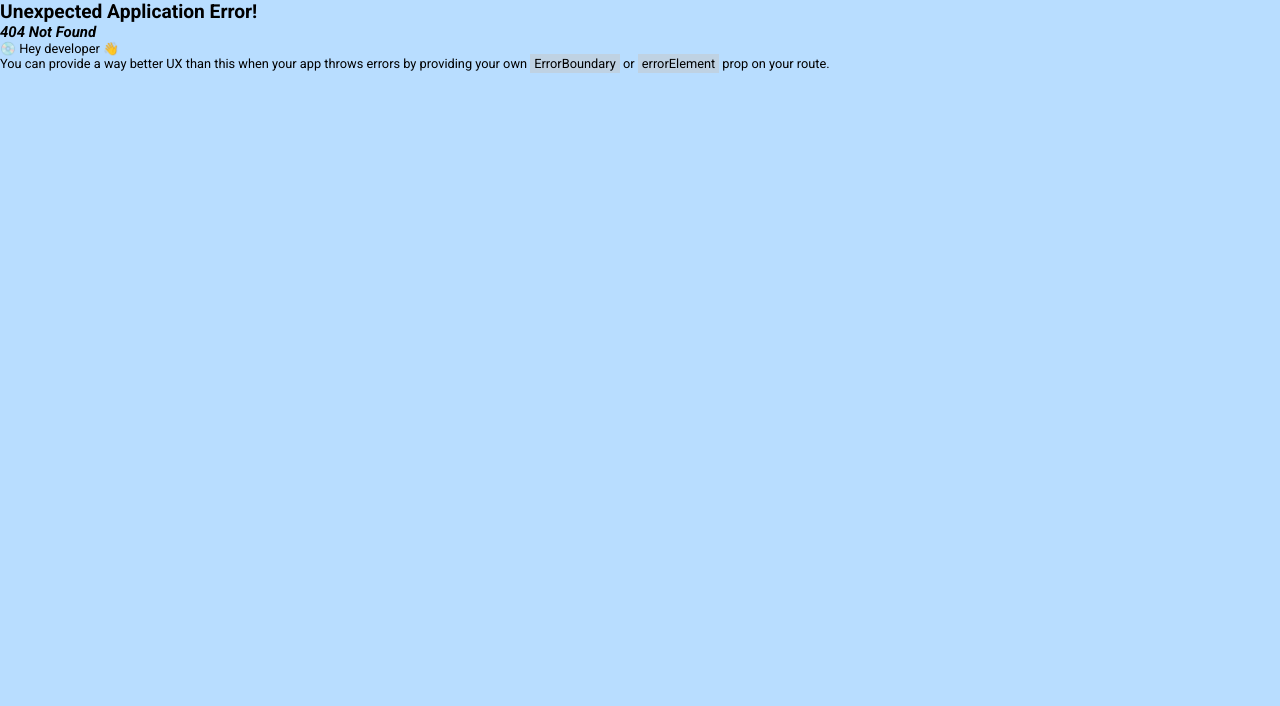
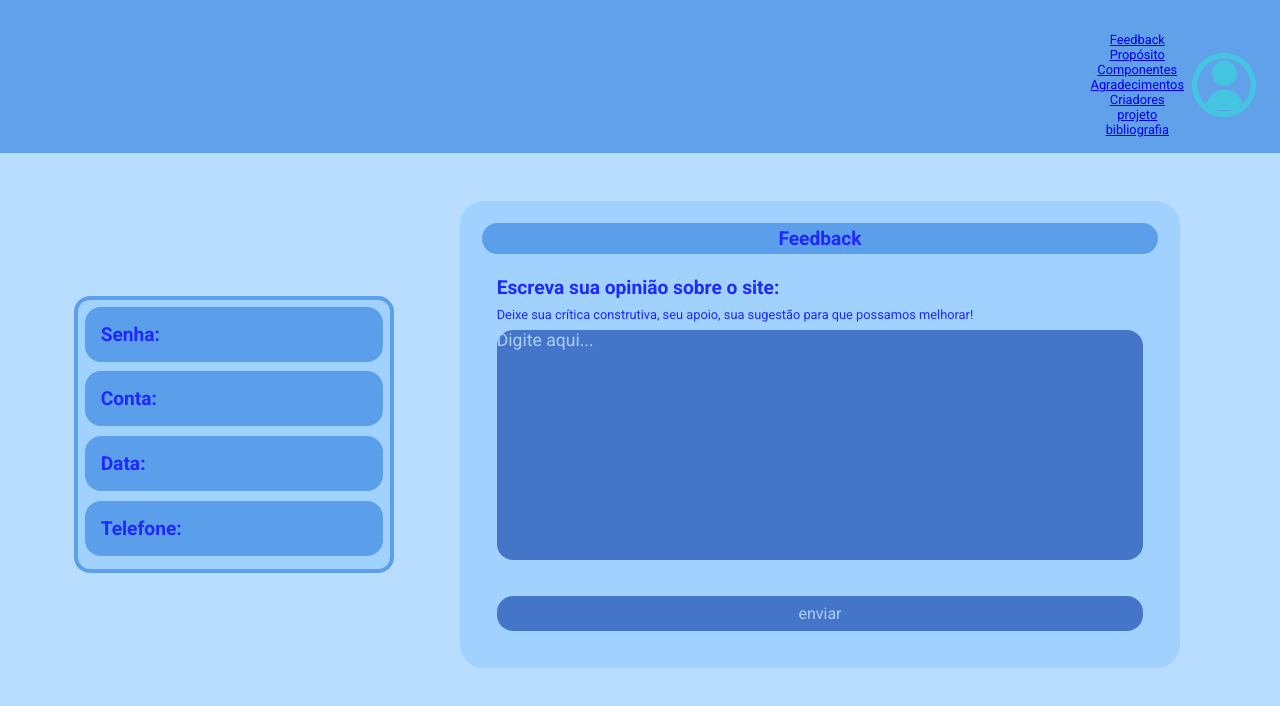
Before and after one commit to Rip-V4SH/smart_lock, a React (Vite) app: page /feedback in a window 1280 px wide. Before the commit this address had no page. Shown: the top 706 px of the page. Built offline with nearby package versions, Linux system fonts and the light colour scheme.

Commit message:
[fixes2]

```diff
--- a/src/components/Menu.jsx
+++ b/src/components/Menu.jsx
@@ -4,34 +4,45 @@ import comp from '../assets/menu/componentes.svg'
 import cria from '../assets/menu/criadores.svg'
 import agradece from '../assets/menu/agradecimentos.svg'
 import projeto from '../assets/menu/projeto.svg'
+import bio from '../assets/menu/bio.svg'
 
 export default function Menu() {
   return (
     <div>
 
-        <a>
+        <a href='/feedback'>
             <img src={config} alt="engrenagem" />
             <p>Feedback</p>
         </a>
 
-        <a>
+        <a href='/proposito'>
             <img src={prop} alt="Propósito" />
             <p>Propósito</p>
         </a>
 
-        <a>
+        <a href='/materiais'>
             <img src={comp} alt="Componentes" />
             <p>Componentes</p>
         </a>
 
-        <a>
+        <a href='/agradecimentos'>
             <img src={agradece} alt="Agradecimentos" />
             <p>Agradecimentos</p>
         </a>
 
-        <a>
+        <a href='/criadores'>
             <img src={cria} alt="Criadores" />
             <p>Criadores</p>
+        </a>
+
+        <a href='/projeto'>
+            <img src={projeto} alt="projeto" />
+            <p>projeto</p>
+        </a>
+
+        <a href='/bibliografia'>
+            <img src={bio} alt="bibliografia" />
+            <p>bibliografia</p>
         </a>
 
     </div>
--- a/src/pages/Agradecimentos.jsx
+++ b/src/pages/Agradecimentos.jsx
@@ -9,18 +9,15 @@ import { CylinderContainer3 } from './Agradecimentos.styles'
 import { CylinderContainer4 } from "./Agradecimentos.styles"
 import { BarraContainer } from "./Barra.styles"
 
+import Menu from "../components/Menu"
+
 export function Agradecimentos() {
   return (
     <section>
         <BarraContainer>
           <header>
             <h1>Agradecimentos</h1>
-            <img src={config} alt="" />
-            <img src={propositos} alt="" />
-            <img src={componentes} alt="" />
-            <img src={agradecimentos} alt="" />
-            <img src={criadores} alt="" />
-            <img src={bio} alt="" />
+            <Menu />
           </header>
         </BarraContainer>
 
--- a/src/pages/Bibliografia.jsx
+++ b/src/pages/Bibliografia.jsx
@@ -7,18 +7,15 @@ import criadores from '../assets/menu/criadores.svg'
 import { BarraContainer } from "./Barra.styles"
 import { BioContainer, BioResponsivity } from './Bibliografia.styles'
 
+import Menu from "../components/Menu"
+
 export default function Bibliografia() {
   return (
     <section>
         <BarraContainer>
         <header>
-        <h1>Referências bibliográficas</h1>
-            <img src={config} alt="" />
-            <img src={proposito} alt="" />
-            <img src={componentes} alt="" />
-            <img src={agradecimentos} alt="" />
-            <img src={projeto} alt="" />
-            <img src={criadores} alt="" />
+          <h1>Referências bibliográficas</h1>
+          <Menu />
         </header>
         </BarraContainer>
         <BioResponsivity>
--- a/src/pages/Criadores.jsx
+++ b/src/pages/Criadores.jsx
@@ -8,18 +8,15 @@ import image2 from "../assets/materiais/image2.svg"
 import { BarraContainer } from "./Barra.styles"
 import { CardsContainer3, CardsResponsivity } from './Criadores.styles'
 
+import Menu from "../components/Menu"
+
 export function Criadores() {
   return (
     <section>
         <BarraContainer>
           <header>
             <h1>Desenvolvedores</h1>
-            <img src={config} alt="" />
-            <img src={proposito} alt="" />
-            <img src={componentes} alt="" />
-            <img src={agradecimentos} alt="" />
-            <img src={projeto} alt="" />
-            <img src={bio} alt="" />
+            <Menu />
           </header>
         </BarraContainer>
         <CardsResponsivity>
--- a/src/pages/Feedback.jsx
+++ b/src/pages/Feedback.jsx
@@ -8,6 +8,7 @@ import bio from '../assets/menu/bio.svg'
 import { BarraContainer, ProfileImage } from "./Feedback.styles";
 import { CardContainer4, FeedbackContainer, UsuariosContainer, Main } from './Feedback.styles'
 
+import Menu from "../components/Menu"
 
 export function Feedback() {
   return (
@@ -15,12 +16,7 @@ export function Feedback() {
         <BarraContainer>
           <div>
             <h1>Configurações</h1>
-            <img src={projeto} alt="" />
-            <img src={proposito} alt="" />
-            <img src={componentes} alt="" />
-            <img src={agradecimentos} alt="" />
-            <img src={criadores} alt="" />
-            <img src={bio} alt="" />
+            <Menu />
           </div>
           <ProfileImage>
             <img src={perfil} alt="" />
--- a/src/pages/Home.jsx
+++ b/src/pages/Home.jsx
@@ -5,7 +5,7 @@ export function Home() {
   return (
     <ImageBackground>
     <div>
-      <img src={digital} alt="" />
+      <a href="/projeto"><img src={digital} alt="" /></a>
     </div>
     </ImageBackground>
   )
--- a/src/pages/Materiais.jsx
+++ b/src/pages/Materiais.jsx
@@ -13,18 +13,15 @@ import bio from '../assets/menu/bio.svg'
 import { CylinderContainer, CylinderContainer2 } from './Materiais.styles'
 import { BarraContainer } from "./Barra.styles"
 
+import Menu from "../components/Menu"
+
 export function Materiais() {
   return (
     <section>
       <BarraContainer>
       <header>
         <h1>Materiais</h1>
-        <img src={config} alt="" />
-        <img src={propositos} alt="" />
-        <img src={projeto} alt="" />
-        <img src={agradecimentos} alt="" />
-        <img src={criadores} alt="" />
-        <img src={bio} alt="" />
+        <Menu />
       </header>
       </BarraContainer>
       <CylinderContainer>
--- a/src/pages/Projeto.jsx
+++ b/src/pages/Projeto.jsx
@@ -7,6 +7,8 @@ import agradecimentos from '../assets/menu/agradecimentos.svg'
 import bio from '../assets/menu/bio.svg'
 import { CardContainer2, CardContainer3, CardImage, ImageBox, ImageBox2, Main } from "./Projeto.styles"
 
+import Menu from "../components/Menu"
+
 export function Projeto() {
   return (
     <section>
@@ -14,12 +16,7 @@ export function Projeto() {
       <BarraContainer>
         <header>
             <h1>Projeto</h1>
-            <img src={config} alt="" />
-            <img src={propositos} alt="" />
-            <img src={componentes} alt="" />
-            <img src={agradecimentos} alt="" />
-            <img src={criadores} alt="" />
-            <img src={bio} alt="" />
+            <Menu />
           </header>
       </BarraContainer>
       <Main>
--- a/src/pages/Proposito.jsx
+++ b/src/pages/Proposito.jsx
@@ -10,18 +10,15 @@ import bio from '../assets/menu/bio.svg'
 import { CardContainer, DivCards } from './Proposito.styles'
 import { BarraContainer} from './Barra.styles'
 
+import Menu from "../components/Menu"
+
 export function Proposito() {
   return (
     <section>
         <BarraContainer>
         <header>
             <h1>Propósitos</h1>
-            <img src={config} alt="" />
-            <img src={projeto} alt="" />
-            <img src={componentes} alt="" />
-            <img src={agradecimentos} alt="" />
-            <img src={criadores} alt="" />
-            <img src={bio} alt="" />
+            <Menu />
         </header>
         </BarraContainer>
         <DivCards>
```
Also changed, not shown: src/App.jsx (+7 -2 lines).
